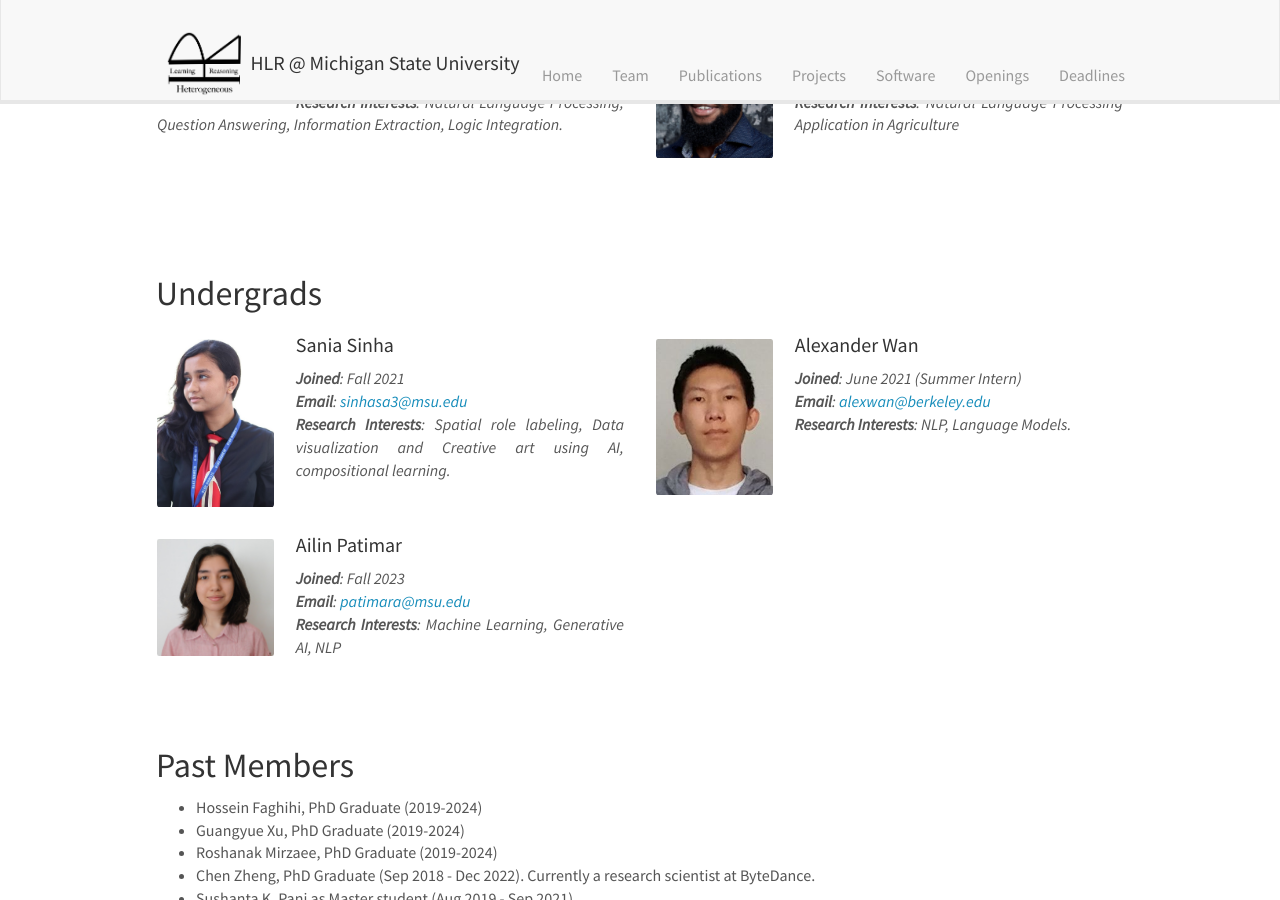
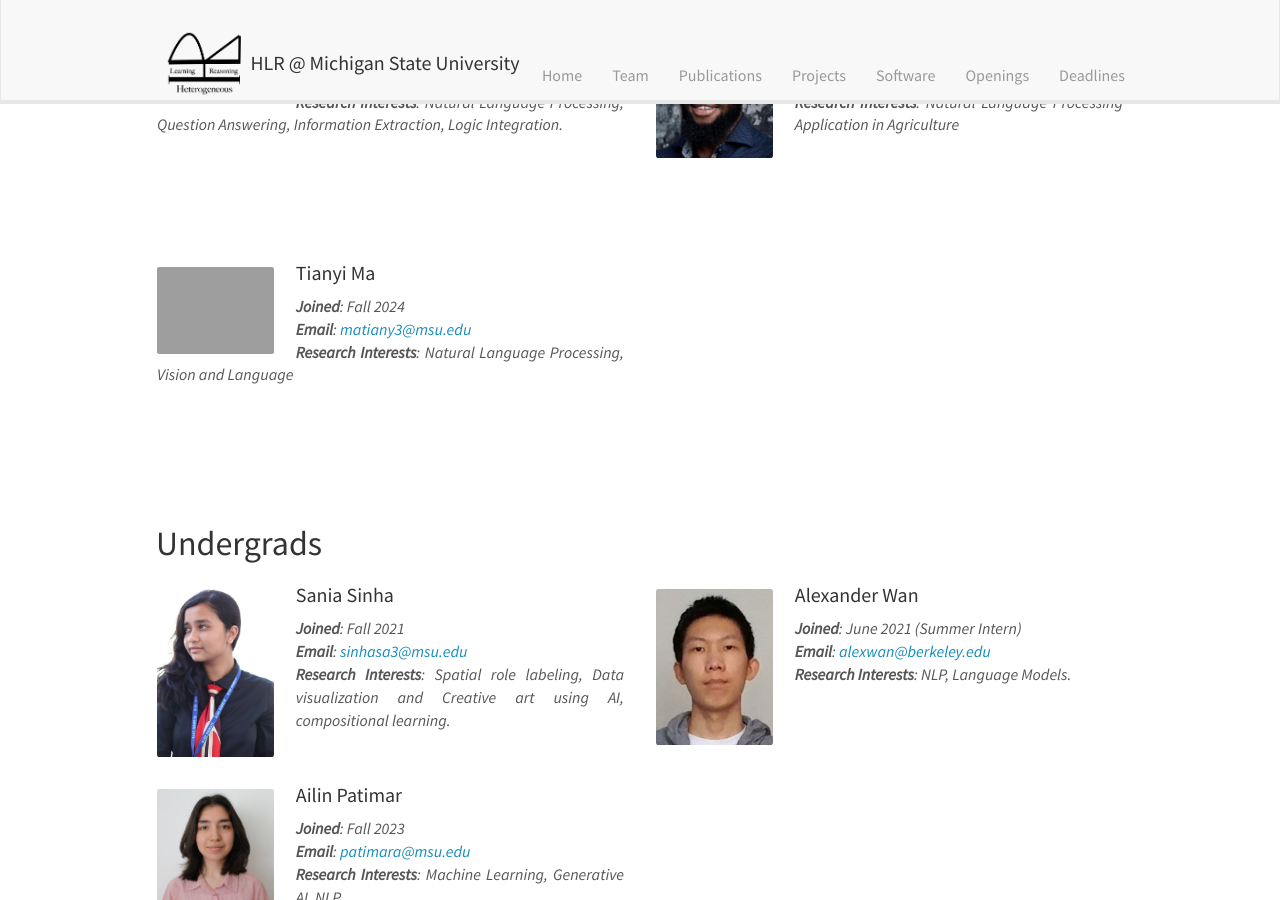
Before and after one commit to HLR/HLR.github.io, a Jekyll site: the page built from _pages/team.md, in a window 1280 px wide and 900 px high, scrolled down 2239 px. Built offline with Jekyll 4.4.1, drawn with Linux system fonts in a browser that asks for light colours; nearby versions of some CDN libraries.

Commit message:
Add Tianyi's info and profile photo

```diff
--- a/_data/phd_students.yml
+++ b/_data/phd_students.yml
@@ -54,10 +54,16 @@
   webpage: /
   joined: Fall 2023
 
-
 - name: Josue Kpodo, coadvised
   photo: josue_kpodo_360.png
   research_interest: Natural Language Processing Application in Agriculture
   email: kpodojos@msu.edu
   webpage: /
   joined: Fall 2021
+
+- name: Tianyi Ma
+  photo: Tianyi.jpg
+  research_interest: Natural Language Processing, Vision and Language
+  email: matiany3@msu.edu
+  webpage: https://suemarsr.github.io/
+  joined: Fall 2024
```
Also changed, not shown: _pages/publications.md (+1 -1 lines), 1 other file.
